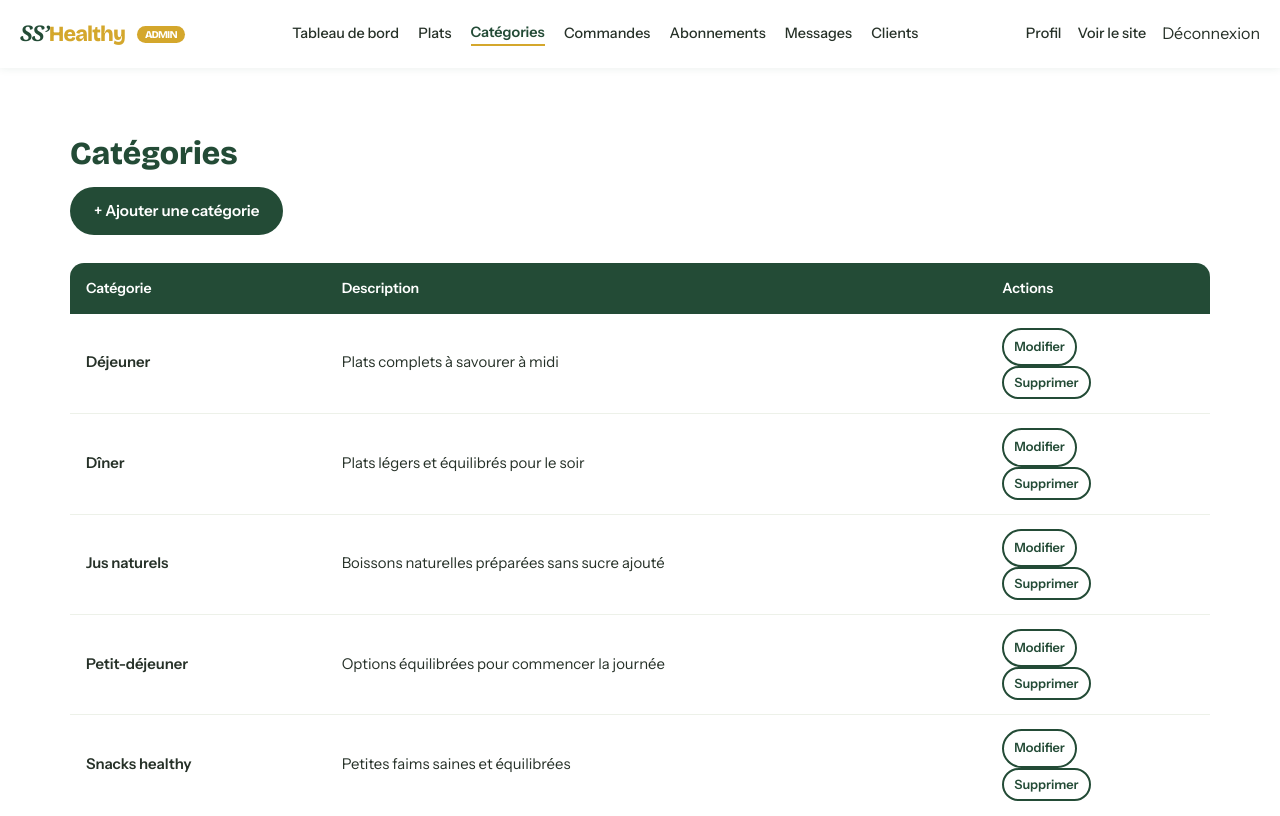
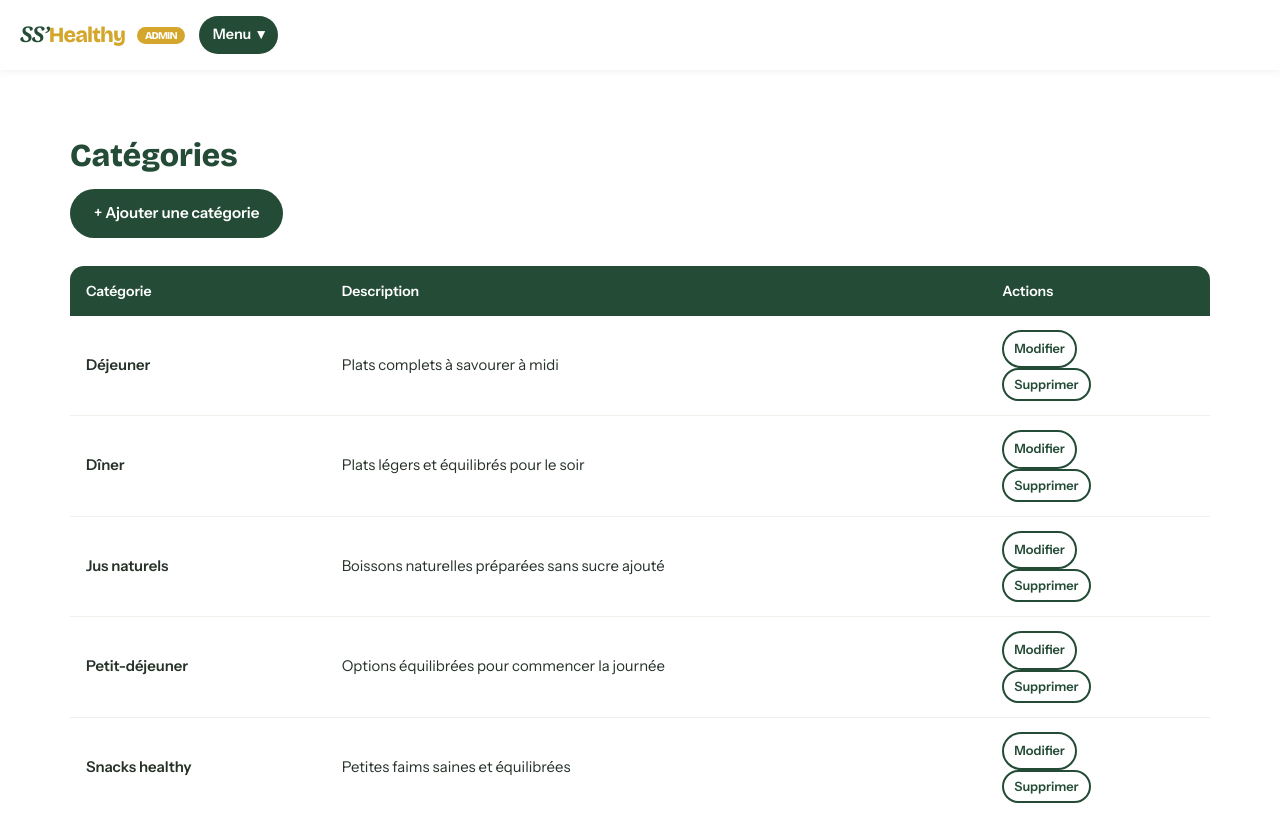
Before and after one commit to nooralshams/SS-Healthy, a PHP site: page /zig_healthy/admin/categories.php in a window 1280 px wide. Shown: the top 816 px of the page. Run offline with PHP 8.4, Linux system fonts and the light colour scheme; a user stored in the database is signed in; data comes from the database, SQL or seed files in the repository.

Commit message:
style: curtain menu under the logo for signed-in users and admin
Signed-in visitors and the admin area get a green drop-down menu that unrolls under the logo, shared through js/rideau.js. Signed-out visitors keep the horizontal navigation.

Co-Authored-By: Claude Opus 5.5 <noreply@anthropic.com>

```diff
--- a/admin/includes/header.php
+++ b/admin/includes/header.php
@@ -33,15 +33,21 @@ $page_courante = basename($_SERVER['SCRIPT_NAME']);
     <link rel="stylesheet" href="../css/style.css?v=<?= filemtime(__DIR__ . '/../../css/style.css') ?>">
     <link rel="stylesheet" href="../css/admin.css?v=<?= filemtime(__DIR__ . '/../../css/admin.css') ?>">
     <script src="../js/password-toggle.js" defer></script>
+    <script src="../js/rideau.js?v=<?= filemtime(__DIR__ . '/../../js/rideau.js') ?>" defer></script>
 </head>
 <body>
-<header class="site-header admin-header">
+<header class="site-header admin-header site-header--connecte">
     <div class="conteneur nav-conteneur">
-        <a href="dashboard.php" class="logo">
-            <span class="logo-marque">SS’</span><span class="logo-accent">Healthy</span>
-            <span class="admin-badge">Admin</span>
-        </a>
-        <nav class="nav-principale">
+        <div class="logo-zone">
+            <a href="dashboard.php" class="logo">
+                <span class="logo-marque">SS’</span><span class="logo-accent">Healthy</span>
+                <span class="admin-badge">Admin</span>
+            </a>
+            <button class="rideau-toggle" type="button" aria-controls="menu-admin" aria-expanded="false">
+                Menu <span class="rideau-fleche" aria-hidden="true">▾</span>
+            </button>
+        </div>
+        <nav class="nav-principale nav-rideau" id="menu-admin" aria-label="Navigation de l’administration">
             <a href="dashboard.php" <?= $page_courante === 'dashboard.php' ? 'class="actif"' : '' ?>>Tableau de bord</a>
             <a href="plats.php" <?= $page_courante === 'plats.php' ? 'class="actif"' : '' ?>>Plats</a>
             <a href="categories.php" <?= $page_courante === 'categories.php' ? 'class="actif"' : '' ?>>Catégories</a>
@@ -49,15 +55,13 @@ $page_courante = basename($_SERVER['SCRIPT_NAME']);
             <a href="abonnements.php" <?= $page_courante === 'abonnements.php' ? 'class="actif"' : '' ?>>Abonnements</a>
             <a href="messages.php" <?= $page_courante === 'messages.php' ? 'class="actif"' : '' ?>>Messages</a>
             <a href="clients.php" <?= $page_courante === 'clients.php' ? 'class="actif"' : '' ?>>Clients</a>
-        </nav>
-        <div class="nav-actions">
             <a href="profil.php" <?= $page_courante === 'profil.php' ? 'class="actif"' : '' ?>>Profil</a>
             <a href="../index.php">Voir le site</a>
-            <form method="post" action="logout.php" class="admin-logout-form">
+            <form method="post" action="logout.php" class="nav-logout-form admin-logout-form">
                 <?= csrf_field() ?>
                 <button type="submit" class="lien-connexion">Déconnexion</button>
             </form>
-        </div>
+        </nav>
     </div>
 </header>
 <main>
--- a/css/admin.css
+++ b/css/admin.css
@@ -9,20 +9,7 @@
     white-space: nowrap;
 }
 
-.admin-header .nav-principale {
-    flex-wrap: nowrap;
-    gap: clamp(10px, 1.5vw, 22px);
-}
-
-.admin-header .nav-principale a,
-.admin-header .nav-actions a {
-    white-space: nowrap;
-    font-size: .9rem;
-}
-
-.admin-header .nav-actions {
-    gap: 16px;
-}
+/* Les liens de l’administration sont dans le menu en rideau (voir style.css). */
 
 .admin-messages-list { display: grid; gap: 16px; }
 .admin-message { padding: 20px; border: 1px solid #E4EADF; border-radius: 8px; background: #fff; }
@@ -48,22 +35,7 @@
     padding: 14px 16px;
 }
 
-/* Navigation et tableau sur petit écran */
-@media (max-width: 1000px) {
-    .admin-header .nav-conteneur {
-        display: flex;
-        flex-wrap: wrap;
-        justify-content: center;
-        gap: 14px 24px;
-    }
-
-    .admin-header .nav-principale,
-    .admin-header .nav-actions {
-        flex-wrap: wrap;
-        justify-content: center;
-    }
-}
-
+/* Tableau sur petit écran */
 @media (max-width: 700px) {
     .admin-header + main .tableau {
         display: block;
--- a/css/style.css
+++ b/css/style.css
@@ -2239,3 +2239,54 @@ body:has(.cart-empty-page) .site-footer {
         white-space: nowrap;
     }
 }
+
+/* =====================================================
+   Menu en rideau (client ou administrateur connecté)
+   Placé en fin de fichier pour l'emporter sur les règles mobiles.
+   ===================================================== */
+.logo-zone { display: flex; align-items: center; gap: 14px; }
+.rideau-toggle { display: inline-flex; align-items: center; gap: 6px; min-height: 38px; padding: 6px 14px; border: 0; border-radius: 30px; background: var(--vert-fonce); color: #fff; font: inherit; font-size: .9rem; font-weight: 600; cursor: pointer; transition: background .2s ease; }
+.rideau-toggle:hover { background: #1A3A29; }
+.rideau-toggle:focus-visible { outline: 3px solid var(--mangue); outline-offset: 2px; }
+.rideau-fleche { display: inline-block; transition: transform .3s ease; }
+.site-header.rideau-ouvert .rideau-fleche { transform: rotate(180deg); }
+
+.site-header--connecte .nav-conteneur { position: relative; }
+.site-header--connecte .nav-principale.nav-rideau {
+    position: absolute; top: calc(100% - 6px); left: 20px; z-index: 120;
+    display: flex; flex-direction: column; align-items: stretch; gap: 0;
+    width: 270px; padding: 10px 0 14px;
+    background: var(--vert-fonce); border-radius: 0 0 22px 22px;
+    box-shadow: 0 22px 45px rgba(20, 45, 32, .28);
+    clip-path: inset(0 0 100% 0); visibility: hidden;
+    transition: clip-path .45s cubic-bezier(.2, .8, .2, 1), visibility 0s linear .45s;
+}
+.site-header--connecte.rideau-ouvert .nav-principale.nav-rideau {
+    clip-path: inset(0 0 0 0); visibility: visible;
+    transition: clip-path .45s cubic-bezier(.2, .8, .2, 1), visibility 0s;
+}
+.site-header--connecte .nav-rideau a,
+.site-header--connecte .nav-rideau .nav-logout-form button {
+    display: flex; align-items: center; width: 100%; min-height: 46px;
+    padding: 10px 24px; border: 0; border-top: 1px solid rgba(255, 255, 255, .12);
+    background: none; color: #fff; font: inherit; font-size: .98rem; font-weight: 500;
+    text-align: left; text-decoration: none; cursor: pointer;
+    transition: background .2s ease, padding-left .2s ease;
+}
+.site-header--connecte .nav-rideau a:first-child { border-top: 0; }
+.site-header--connecte .nav-rideau a:hover,
+.site-header--connecte .nav-rideau a:focus-visible,
+.site-header--connecte .nav-rideau .nav-logout-form button:hover,
+.site-header--connecte .nav-rideau .nav-logout-form button:focus-visible {
+    background: rgba(255, 255, 255, .1); color: var(--mangue); padding-left: 30px; outline: none;
+}
+.site-header--connecte .nav-rideau a.actif { color: var(--mangue); border-bottom: 0; font-weight: 700; }
+.site-header--connecte .nav-rideau .nav-logout-form { width: 100%; border-top: 0; }
+.site-header--connecte .nav-rideau .nav-logout-form button { color: #F6D77E; }
+
+@media (max-width: 768px) {
+    .site-header--connecte .nav-principale.nav-rideau { left: 16px; right: 16px; width: auto; }
+}
+@media (prefers-reduced-motion: reduce) {
+    .site-header--connecte .nav-principale.nav-rideau, .rideau-fleche { transition: none; }
+}
--- /dev/null
+++ b/js/rideau.js
@@ -0,0 +1,26 @@
+// Menu en rideau sous le logo : site public (client ou administrateur connecté)
+// et espace d'administration.
+(() => {
+    const header = document.querySelector('.site-header--connecte');
+    const bouton = header?.querySelector('.rideau-toggle');
+    const rideau = header?.querySelector('.nav-rideau');
+
+    if (!header || !bouton || !rideau) return;
+
+    const ouvrir = ouvert => {
+        header.classList.toggle('rideau-ouvert', ouvert);
+        bouton.setAttribute('aria-expanded', String(ouvert));
+    };
+
+    bouton.addEventListener('click', () => ouvrir(bouton.getAttribute('aria-expanded') !== 'true'));
+    rideau.querySelectorAll('a').forEach(lien => lien.addEventListener('click', () => ouvrir(false)));
+    document.addEventListener('click', evenement => {
+        if (!header.contains(evenement.target)) ouvrir(false);
+    });
+    document.addEventListener('keydown', evenement => {
+        if (evenement.key === 'Escape' && bouton.getAttribute('aria-expanded') === 'true') {
+            ouvrir(false);
+            bouton.focus();
+        }
+    });
+})();
```
Also changed, not shown: includes/header.php (+13 -2 lines).
